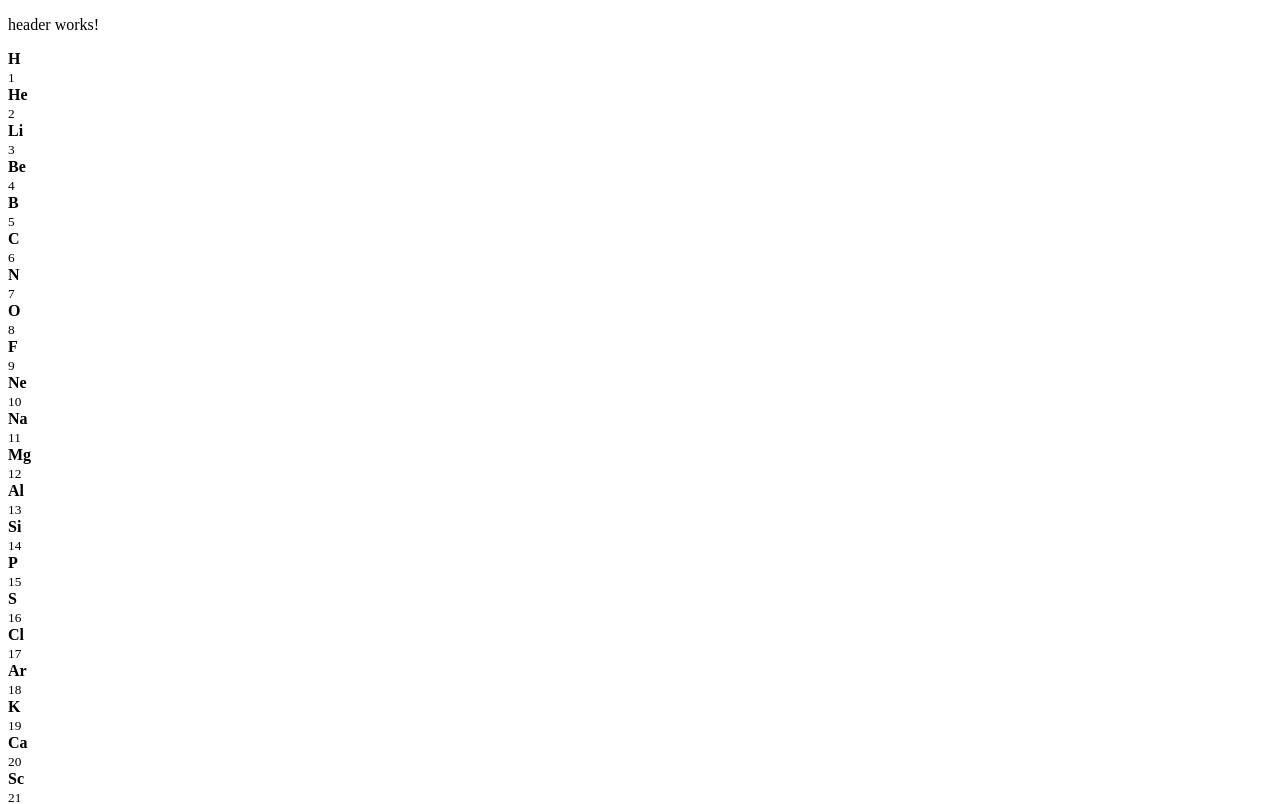
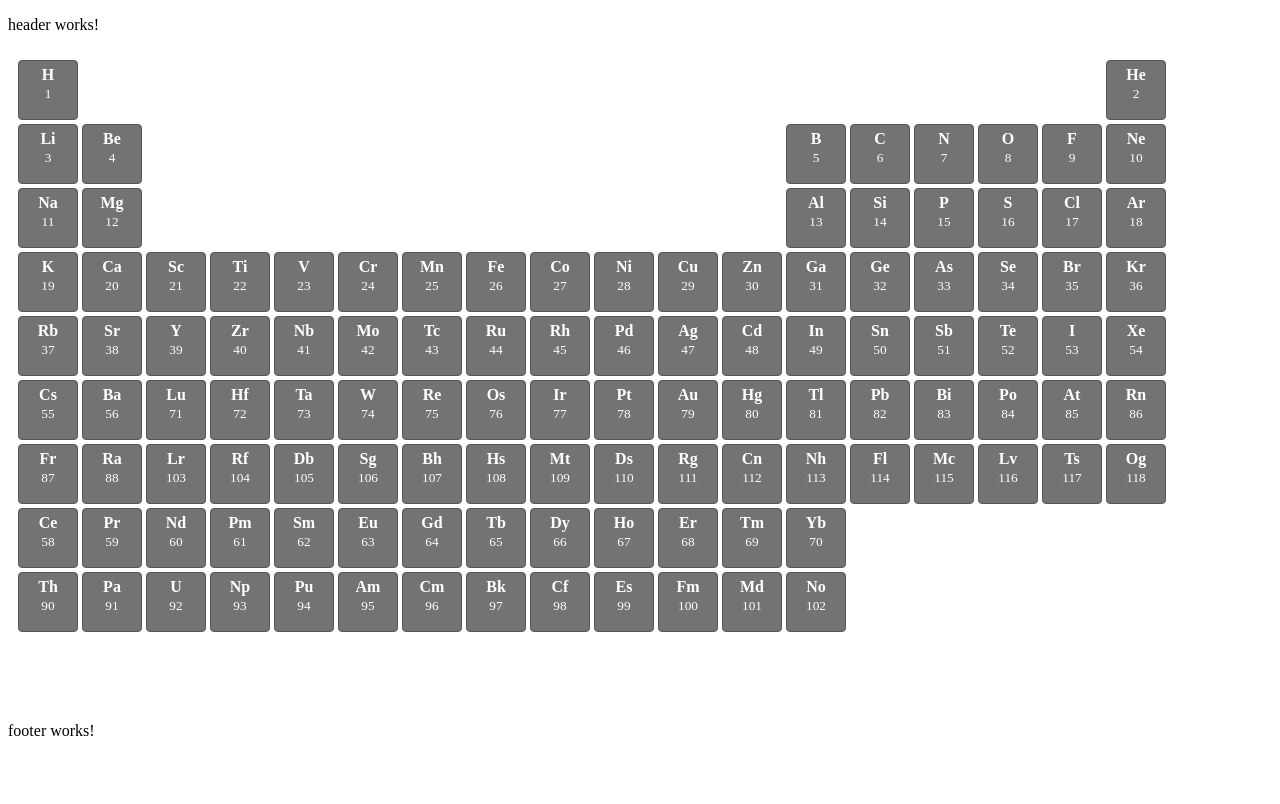
Before and after one commit to willc127/periodic-orbitals, an Angular app in the folder Frontend/periodic-orbitals-angular/: page / in a window 1280 px wide. Shown: the top 804 px of the page. Built offline with nearby package versions, Linux system fonts and the light colour scheme.

Commit message:
Criação do estilo da tabela periódica

```diff
--- a/Frontend/periodic-orbitals-angular/src/app/components/periodic-table/periodic-table.css
+++ b/Frontend/periodic-orbitals-angular/src/app/components/periodic-table/periodic-table.css
@@ -0,0 +1,26 @@
+.periodic-table {
+  display: grid;
+  grid-template-columns: repeat(18, 60px);
+  grid-template-rows: repeat(10, 60px);
+  gap: 4px;
+  padding: 10px;
+}
+
+.element {
+  background: #737373;
+  border: 1px solid #555;
+  text-align: center;
+  color: white;
+  font-size: 16px;
+  padding: 5px;
+  cursor: pointer;
+  border-radius: 4px;
+  transition:
+    transform 0.2s,
+    background 0.2s;
+}
+
+.element:hover {
+  background: #444;
+  transform: scale(1.05);
+}
--- a/Frontend/periodic-orbitals-angular/src/app/components/periodic-table/periodic-table.html
+++ b/Frontend/periodic-orbitals-angular/src/app/components/periodic-table/periodic-table.html
@@ -1,6 +1,6 @@
 <div class="periodic-table">
   @for (elem of elements; track elem) {
-    <div [style.gridColumn]="elem.group" [style.gridRow]="elem.period">
+    <div class="element" [style.gridColumn]="elem.group" [style.gridRow]="elem.period">
       <strong>{{ elem.symbol }}</strong
       ><br />
       <small>{{ elem.atomicNumber }}</small>
```
Also changed, not shown: 1 other file (tests, documents, lock files or other folders).
